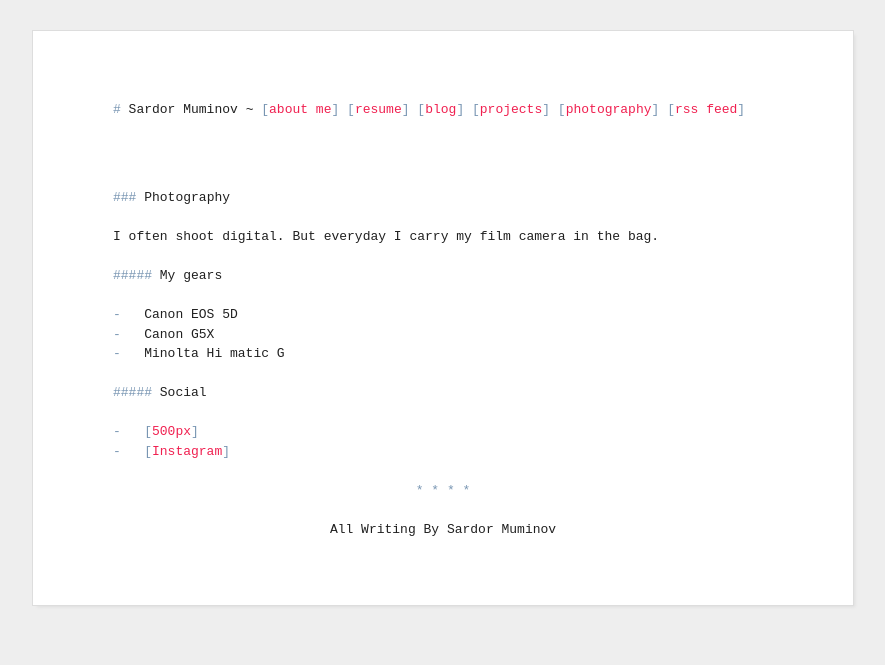
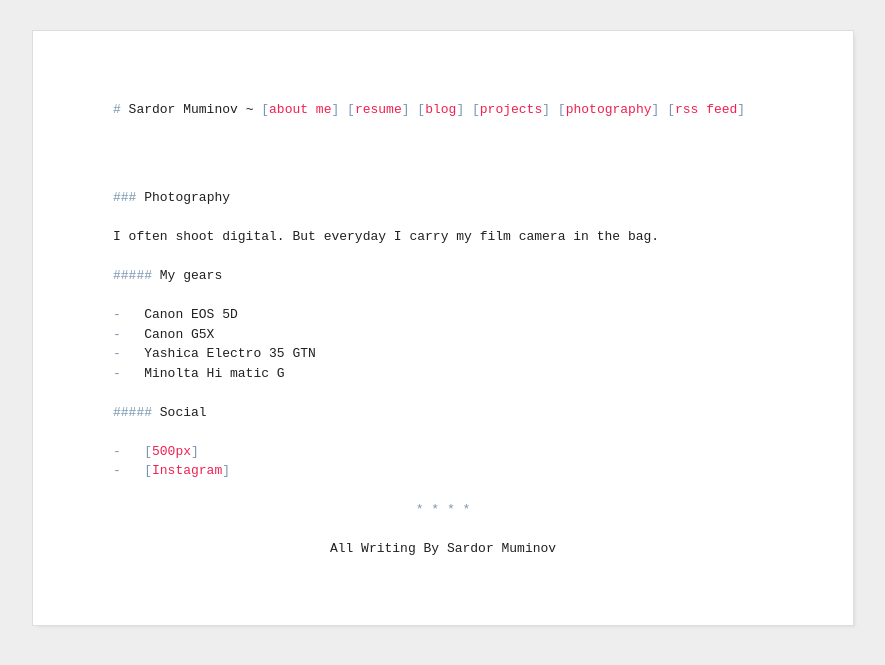
Before and after one commit to muminoff/muminoff.github.io, a Jekyll site: the page built from photography.html, in a window 1280 px wide. Shown: the top 665 px of the page, without its empty margins (197-1082 px from the left). Built offline with Jekyll 4.4.1, drawn with Linux system fonts in a browser that asks for light colours.

Commit message:
Add camera

```diff
--- a/photography.html
+++ b/photography.html
@@ -14,6 +14,7 @@ hero_image: /img/muminoff.jpg
     <ul>
       <li>Canon EOS 5D</li>
       <li>Canon G5X</li>
+      <li>Yashica Electro 35 GTN</li>
       <li>Minolta Hi matic G</li>
     </ul>
   </div>
```
